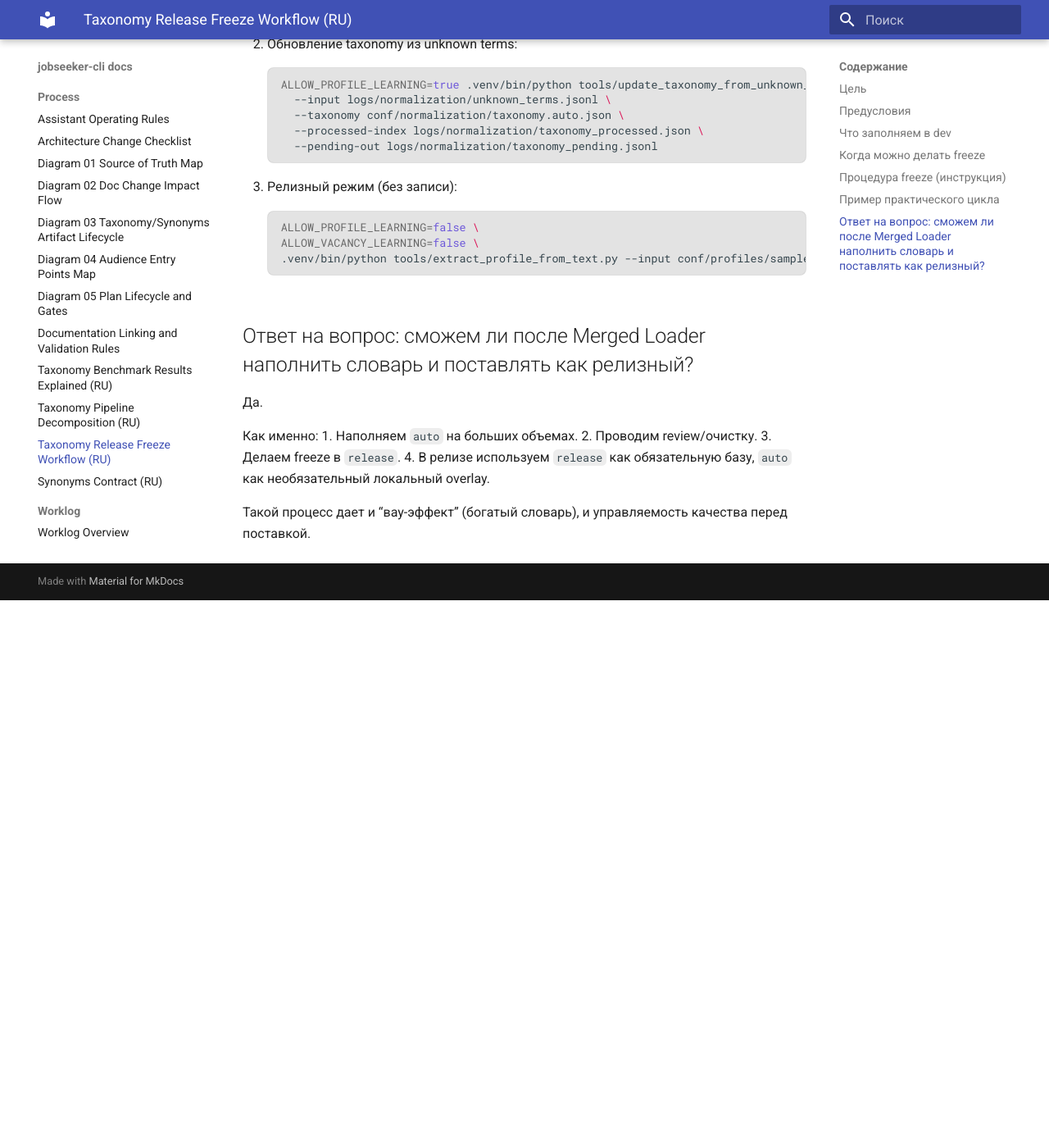
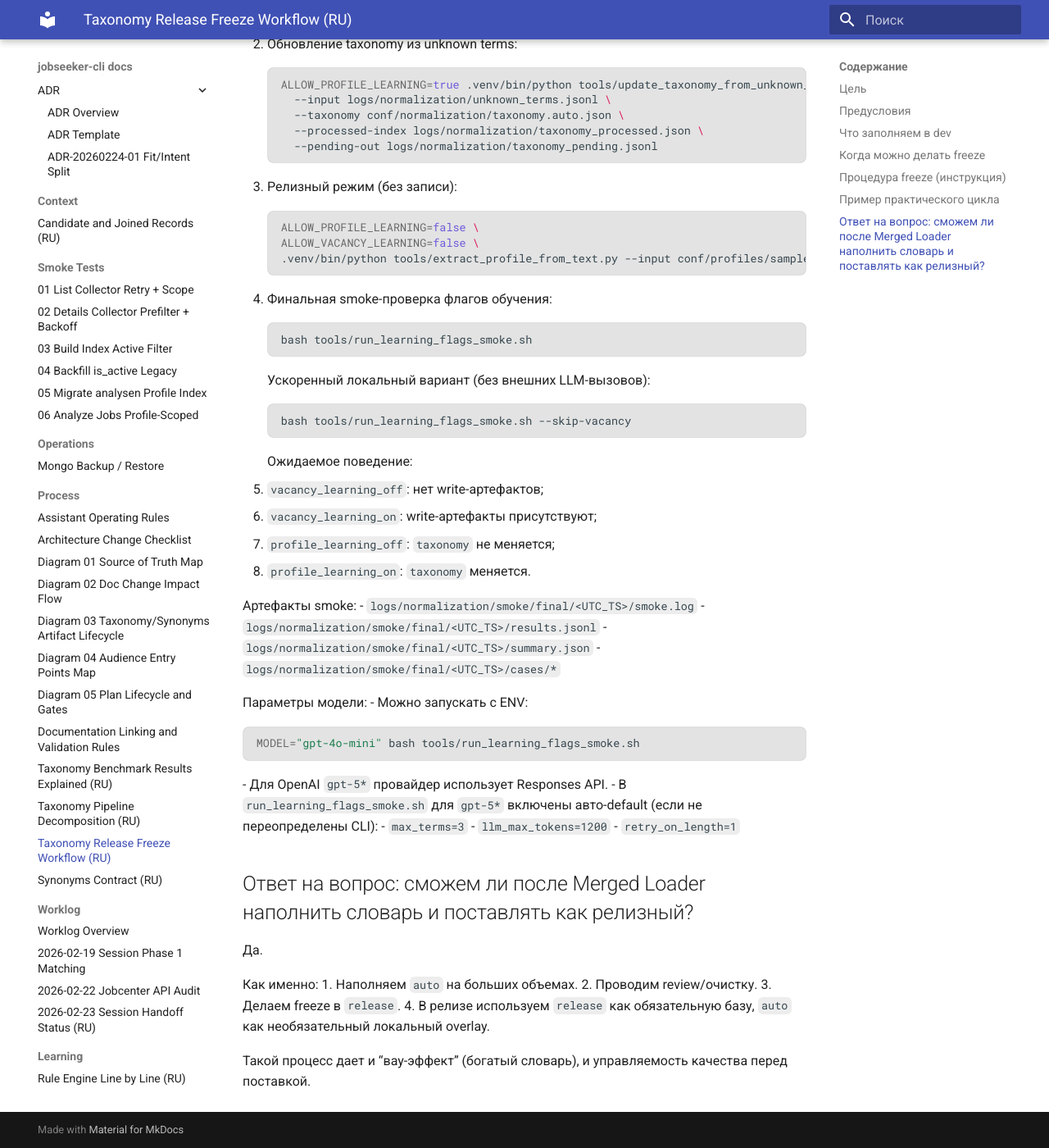
Before and after one commit to oleksiydi/jobseeker-cli-dev, an MkDocs documentation site: the page built from docs/process/taxonomy-release-freeze-workflow-ru.md, in a window 1280 px wide and 1400 px high, scrolled down 2346 px. Shown: the whole window at 82% size. Built offline with MkDocs 1.6.1 and Material for MkDocs 9.7.7, drawn with Linux system fonts in a browser that asks for light colours; a script that is not in the unit is left out; before the commit the page ends 3078 px from its top, so only the background shows below that.

Commit message:
tools(smoke): add learning-flags smoke runner and document gpt-5 defaults

````diff
--- a/docs/process/taxonomy-release-freeze-workflow-ru.md
+++ b/docs/process/taxonomy-release-freeze-workflow-ru.md
@@ -90,6 +90,37 @@
 .venv/bin/python tools/extract_profile_from_text.py --input conf/profiles/sample.resume.de.txt --dry-run
 ```
 
+4. Финальная smoke-проверка флагов обучения:
+```bash
+bash tools/run_learning_flags_smoke.sh
+```
+Ускоренный локальный вариант (без внешних LLM-вызовов):
+```bash
+bash tools/run_learning_flags_smoke.sh --skip-vacancy
+```
+Ожидаемое поведение:
+- `vacancy_learning_off`: нет write-артефактов;
+- `vacancy_learning_on`: write-артефакты присутствуют;
+- `profile_learning_off`: `taxonomy` не меняется;
+- `profile_learning_on`: `taxonomy` меняется.
+
+Артефакты smoke:
+- `logs/normalization/smoke/final/<UTC_TS>/smoke.log`
+- `logs/normalization/smoke/final/<UTC_TS>/results.jsonl`
+- `logs/normalization/smoke/final/<UTC_TS>/summary.json`
+- `logs/normalization/smoke/final/<UTC_TS>/cases/*`
+
+Параметры модели:
+- Можно запускать с ENV:
+```bash
+MODEL="gpt-4o-mini" bash tools/run_learning_flags_smoke.sh
+```
+- Для OpenAI `gpt-5*` провайдер использует Responses API.
+- В `run_learning_flags_smoke.sh` для `gpt-5*` включены авто-default (если не переопределены CLI):
+  - `max_terms=3`
+  - `llm_max_tokens=1200`
+  - `retry_on_length=1`
+
 ## Ответ на вопрос: сможем ли после Merged Loader наполнить словарь и поставлять как релизный?
 Да.
 
````
Also changed, not shown: README.md (+31 -0 lines), 1 other file.
